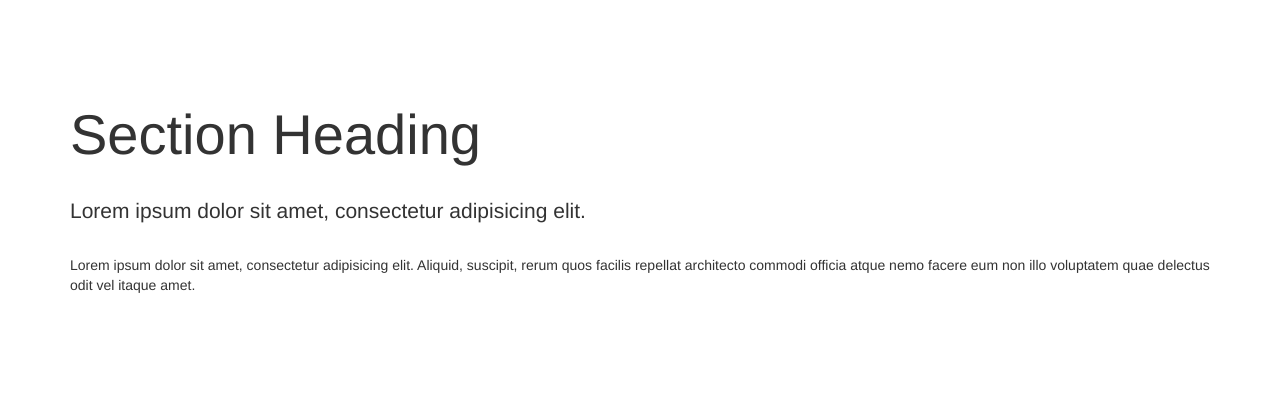
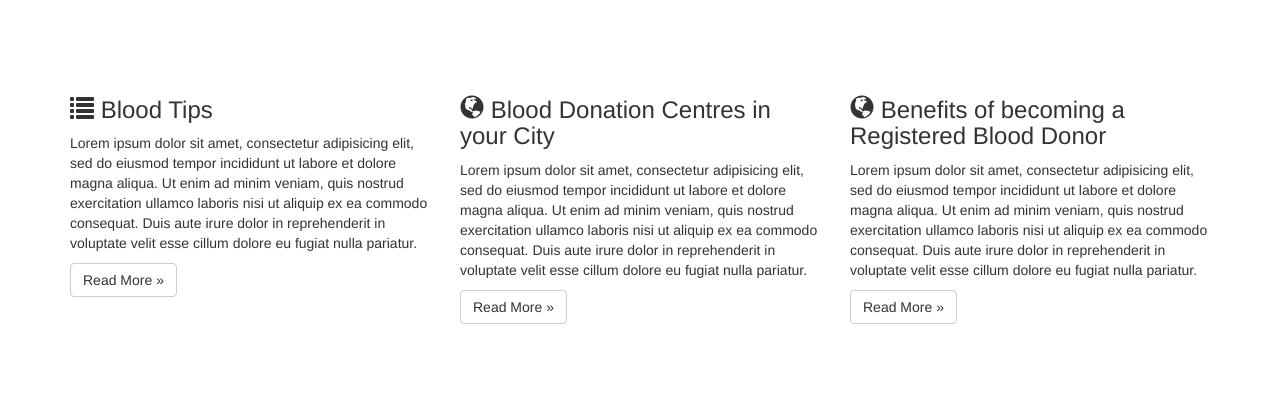
Before and after one commit to peterirungu/BD254-Theme, a PHP site: page / in a window 1280 px wide. Shown: the part 451-848 px from the top of the page. Run offline with PHP 8.4, Linux system fonts and the light colour scheme; grey boxes labelled with a size stand in for pictures from a placeholder-image service; some libraries are stand-ins or nearby versions.

Commit message:
added other static pages to the theme.

```diff
--- /dev/null
+++ b/about.php
@@ -0,0 +1,6 @@
+<?php
+	include 'header.php';
+	include 'navigation.php';
+?>
+<aside class="image-bg-fixed-height"></aside>
+<?php include 'footer.php'; ?>
--- a/assets/css/style.css
+++ b/assets/css/style.css
@@ -76,7 +76,7 @@ body a{
 
 .image-bg-fixed-height {
 	background: url('http://lorempixel.com/g/1920/500/') no-repeat center center scroll;
-    height: 450px;
+    height: 150px;
 }
 
 .img-center {
--- /dev/null
+++ b/bloodtips.php
@@ -0,0 +1,6 @@
+<?php
+	include 'header.php';
+	include 'navigation.php';
+?>
+<aside class="image-bg-fixed-height"></aside>
+<?php include 'footer.php'; ?>
--- /dev/null
+++ b/donationcenters.php
@@ -0,0 +1,6 @@
+<?php
+	include 'header.php';
+	include 'navigation.php';
+?>
+<aside class="image-bg-fixed-height"></aside>
+<?php include 'footer.php'; ?>
--- /dev/null
+++ b/donorbenefits.php
@@ -0,0 +1,6 @@
+<?php
+	include 'header.php';
+	include 'navigation.php';
+?>
+<aside class="image-bg-fixed-height"></aside>
+<?php include 'footer.php'; ?>
--- a/navigation.php
+++ b/navigation.php
@@ -15,19 +15,19 @@
         <div class="collapse navbar-collapse" id="bs-example-navbar-collapse-1">
             <ul class="nav navbar-nav navbar-right">
                 <li>
-                    <a href="#">Home</a>
+                    <a href="index.php">Home</a>
                 </li>
                 <li>
-                    <a href="#">About</a>
+                    <a href="about.php">About</a>
                 </li>
                 <li>
-                    <a href="#">Blood Tips</a>
+                    <a href="bloodtips.php">Blood Tips</a>
                 </li>
                 <li>
-                    <a href="#">Donation Centers</a>
+                    <a href="donationcenters.php">Donation Centers</a>
                 </li>
                 <li>
-                    <a href="#">Donor Benefits</a>
+                    <a href="donorbenefits.php">Donor Benefits</a>
                 </li>
                 <li>
                     <a href="#">Join Today</a>
--- a/pages/home.php
+++ b/pages/home.php
@@ -8,10 +8,38 @@
 <section>
     <div class="container">
         <div class="row">
-            <div class="col-lg-12">
-                <h1 class="section-heading">Section Heading</h1>
-                <p class="lead section-lead">Lorem ipsum dolor sit amet, consectetur adipisicing elit.</p>
-                <p class="section-paragraph">Lorem ipsum dolor sit amet, consectetur adipisicing elit. Aliquid, suscipit, rerum quos facilis repellat architecto commodi officia atque nemo facere eum non illo voluptatem quae delectus odit vel itaque amet.</p>
+            <div class="col-lg-4">
+                <h3><span class="glyphicon glyphicon-list"></span> Blood Tips</h3>
+
+                <p> Lorem ipsum dolor sit amet, consectetur adipisicing elit, sed do eiusmod
+                tempor incididunt ut labore et dolore magna aliqua. Ut enim ad minim veniam,
+                quis nostrud exercitation ullamco laboris nisi ut aliquip ex ea commodo
+                consequat. Duis aute irure dolor in reprehenderit in voluptate velit esse
+                cillum dolore eu fugiat nulla pariatur.</p>
+
+                <p><a class="btn btn-default" href="">Read More &raquo;</a></p>
+            </div>
+            <div class="col-lg-4">
+                <h3><span class="glyphicon glyphicon-globe"></span> Blood Donation Centres in your City</h3>
+
+                <p> Lorem ipsum dolor sit amet, consectetur adipisicing elit, sed do eiusmod
+                tempor incididunt ut labore et dolore magna aliqua. Ut enim ad minim veniam,
+                quis nostrud exercitation ullamco laboris nisi ut aliquip ex ea commodo
+                consequat. Duis aute irure dolor in reprehenderit in voluptate velit esse
+                cillum dolore eu fugiat nulla pariatur.</p>
+
+                <p><a class="btn btn-default" href="">Read More &raquo;</a></p>
+            </div>
+            <div class="col-lg-4">
+                <h3><span class="glyphicon glyphicon-globe"></span> Benefits of becoming a Registered Blood Donor</h3>
+
+                <p>Lorem ipsum dolor sit amet, consectetur adipisicing elit, sed do eiusmod
+                tempor incididunt ut labore et dolore magna aliqua. Ut enim ad minim veniam,
+                quis nostrud exercitation ullamco laboris nisi ut aliquip ex ea commodo
+                consequat. Duis aute irure dolor in reprehenderit in voluptate velit esse
+                cillum dolore eu fugiat nulla pariatur.</p>
+
+                <p><a class="btn btn-default" href="">Read More &raquo;</a></p>
             </div>
         </div>
     </div>
@@ -25,10 +53,38 @@
 <section>
     <div class="container">
         <div class="row">
-            <div class="col-lg-12">
-                <h1 class="section-heading">Section Heading</h1>
-                <p class="lead section-lead">Lorem ipsum dolor sit amet, consectetur adipisicing elit.</p>
-                <p class="section-paragraph">Lorem ipsum dolor sit amet, consectetur adipisicing elit. Aliquid, suscipit, rerum quos facilis repellat architecto commodi officia atque nemo facere eum non illo voluptatem quae delectus odit vel itaque amet.</p>
+            <div class="col-lg-3">
+                <h3 class="text-center">Blogs </h3>
+
+                <p> Lorem ipsum dolor sit amet, consectetur adipisicing elit, sed do eiusmod
+                tempor incididunt ut labore et dolore magna aliqua. Ut enim ad minim veniam,
+                quis nostrud exercitation ullamco laboris nisi ut aliquip ex ea commodo
+                consequat. Duis aute irure dolor in reprehenderit in voluptate velit esse
+                cillum dolore eu fugiat nulla pariatur.</p>
+
+                <p><a class="btn btn-default" href="">Read More &raquo;</a></p>
+            </div>
+            <div class="col-lg-6">
+                <h3 class="text-center"></span> Blood Donors Network</h3>
+
+                <p> Lorem ipsum dolor sit amet, consectetur adipisicing elit, sed do eiusmod
+                tempor incididunt ut labore et dolore magna aliqua. Ut enim ad minim veniam,
+                quis nostrud exercitation ullamco laboris nisi ut aliquip ex ea commodo
+                consequat. Duis aute irure dolor in reprehenderit in voluptate velit esse
+                cillum dolore eu fugiat nulla pariatur.</p>
+
+                <p><a class="btn btn-default" href="">Read More &raquo;</a></p>
+            </div>
+            <div class="col-lg-3">
+                <h3 class="text-center"></span> Upcoming Events</h3>
+
+                <p>Lorem ipsum dolor sit amet, consectetur adipisicing elit, sed do eiusmod
+                tempor incididunt ut labore et dolore magna aliqua. Ut enim ad minim veniam,
+                quis nostrud exercitation ullamco laboris nisi ut aliquip ex ea commodo
+                consequat. Duis aute irure dolor in reprehenderit in voluptate velit esse
+                cillum dolore eu fugiat nulla pariatur.</p>
+
+                <p><a class="btn btn-default" href="">Read More &raquo;</a></p>
             </div>
         </div>
         <!-- /.row -->
```
Also changed, not shown: images/logo.png (added).
